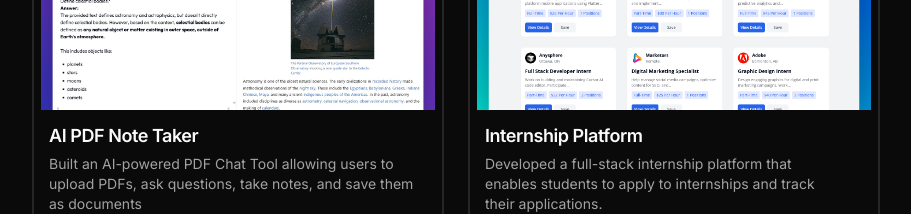
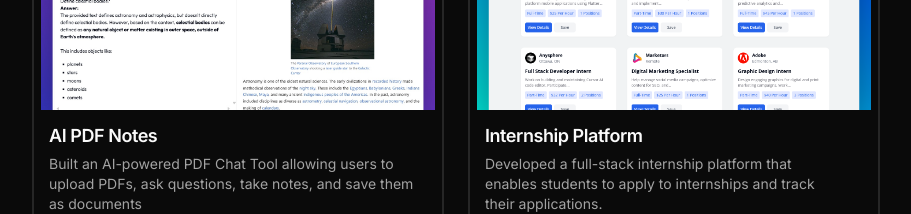
Before and after one commit to choudharyabhishekk/portfolio, a Next.js app: page / in a window 1280 px wide. Shown: the part 780-994 px from the top of the page, without its empty margins (184-1095 px from the left). Built offline with nearby package versions, Linux system fonts and the light colour scheme.

Commit message:
fix: updated project links

```diff
--- a/src/data/resume.tsx
+++ b/src/data/resume.tsx
@@ -1,6 +1,5 @@
 import { Icons } from "@/components/icons";
 import { HomeIcon, NotebookIcon } from "lucide-react";
-
 export const DATA = {
   name: "Abhishek Choudhary",
   initials: "AC",
@@ -145,23 +144,24 @@ export const DATA = {
   ],
 
   projects: [
-      {
-      title: "AI PDF Note Taker",
-      href: "https://github.com/choudharyabhishekk/ai-pdf",
+    {
+      title: "AI PDF Notes",
+      href: "https://aipdfnotes.vercel.app/",
       active: true,
       description:
-         "Built an AI-powered PDF Chat Tool allowing users to upload PDFs, ask questions, take notes, and save them as documents",     technologies: [
+        "Built an AI-powered PDF Chat Tool allowing users to upload PDFs, ask questions, take notes, and save them as documents",
+      technologies: [
         "TypeScript",
         "Next.js",
         "Langchain",
         "Gemini API",
         "Convex database",
         "Stripe API",
-
       ],
       image: "/PDF.jpg",
+      // video: "./aipdf.mov",
       links: [
-              {
+        {
           type: "Website",
           href: "#",
           icon: <Icons.globe className="size-3" />,
@@ -240,6 +240,5 @@ export const DATA = {
         },
       ],
     },
-
   ],
 } as const;
```
Also changed, not shown: 1 other file (tests, documents, lock files or other folders).
